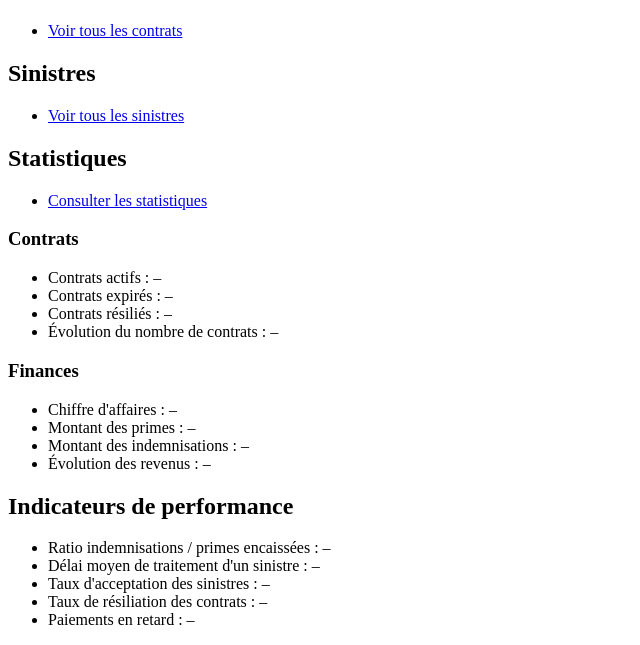
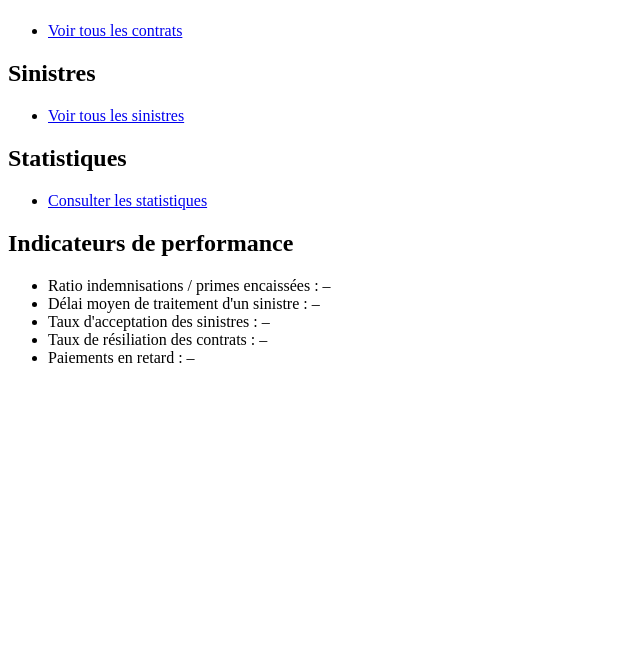
Before and after one commit to aloisduvoye-source/JEE_Project_K, a Java web app: template jee-app/src/main/webapp/WEB-INF/views/admin/accueil.jsp in a window 1280 px wide. Shown: the part 469-1114 px from the top of the page, without its empty margins (0-640 px from the left). After the commit the page ends 832 px from the top, so only its background shows below. Run offline with Tomcat 11, a stand-in JSP engine, Linux system fonts and the light colour scheme; the template is opened without the code that fills it, so the values that code supplies are empty.

Commit message:
Accueil admin sans les anciennes statistiques vides

```diff
--- a/jee-app/src/main/webapp/WEB-INF/views/admin/accueil.jsp
+++ b/jee-app/src/main/webapp/WEB-INF/views/admin/accueil.jsp
@@ -65,23 +65,6 @@
     </ul>
   </section>
 
-    <h3>Contrats</h3>
-    <ul>
-      <li>Contrats actifs : –</li>
-      <li>Contrats expirés : –</li>
-      <li>Contrats résiliés : –</li>
-      <li>Évolution du nombre de contrats : –</li>
-    </ul>
-
-    <h3>Finances</h3>
-    <ul>
-      <li>Chiffre d'affaires : –</li>
-      <li>Montant des primes : –</li>
-      <li>Montant des indemnisations : –</li>
-      <li>Évolution des revenus : –</li>
-    </ul>
-  </section>
-
   <section id="indicateurs">
     <h2>Indicateurs de performance</h2>
     <ul>
```
